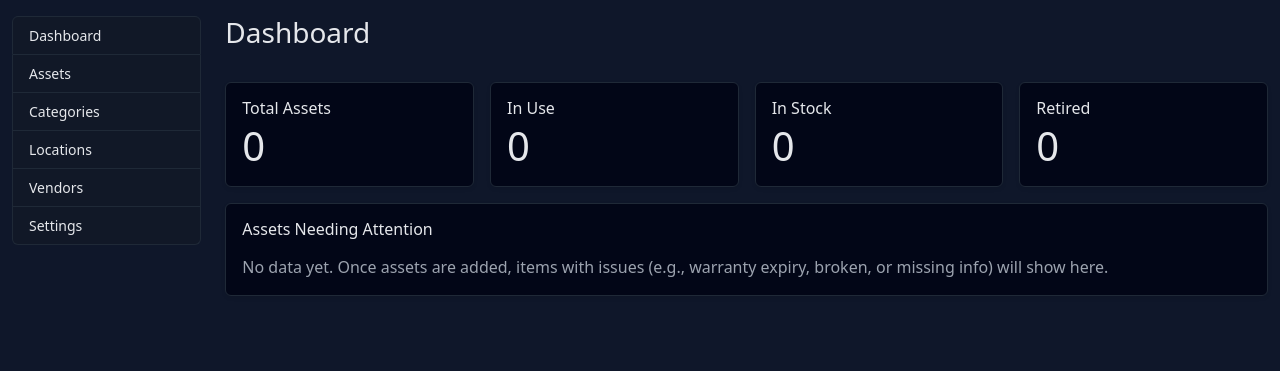
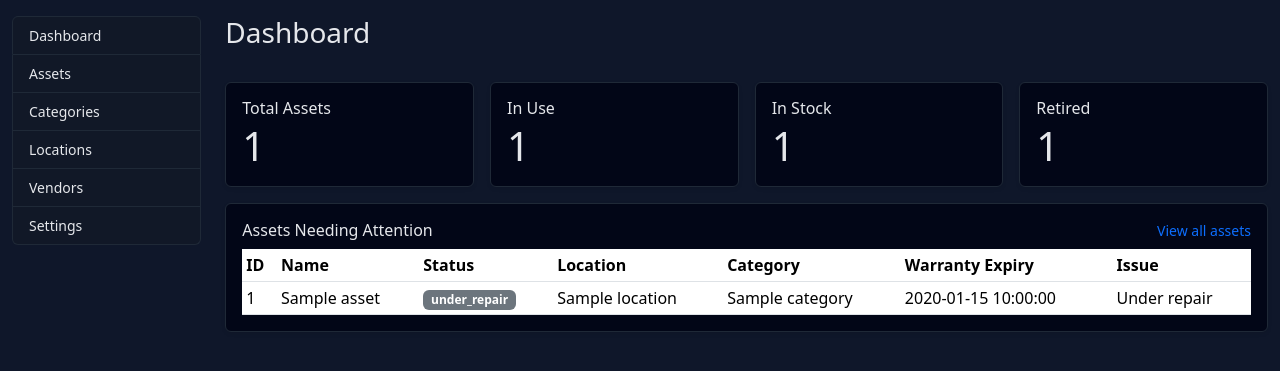
Before and after one commit to ItsCryp7iC/inventory-management-app, a Flask app: template app/templates/index.html in a window 1280 px wide. Shown: the part 57-428 px from the top of the page. Run offline with Flask 3, Linux system fonts and the light colour scheme; the template is opened without the code that fills it: most values are stand-ins (such as "Sample title", 1, 10 or a date in 2020).

Commit message:
Wire dashboard to database with stats and assets needing attention

```diff
--- a/app/__init__.py
+++ b/app/__init__.py
@@ -21,4 +21,9 @@ def create_app():
     from .assets import bp as assets_bp
     app.register_blueprint(assets_bp)
 
+    # Jinja globals (for date calculations in templates)
+    from datetime import date, timedelta
+    app.jinja_env.globals["date"] = date
+    app.jinja_env.globals["timedelta"] = timedelta
+
     return app
--- a/app/templates/index.html
+++ b/app/templates/index.html
@@ -13,7 +13,7 @@
         <div class="card shadow-sm">
             <div class="card-body">
                 <h2 class="h6 mb-1">Total Assets</h2>
-                <p class="display-6 mb-0">0</p>
+                <p class="display-6 mb-0">{{ total_assets }}</p>
             </div>
         </div>
     </div>
@@ -22,7 +22,7 @@
         <div class="card shadow-sm">
             <div class="card-body">
                 <h2 class="h6 mb-1">In Use</h2>
-                <p class="display-6 mb-0">0</p>
+                <p class="display-6 mb-0">{{ in_use_count }}</p>
             </div>
         </div>
     </div>
@@ -31,7 +31,7 @@
         <div class="card shadow-sm">
             <div class="card-body">
                 <h2 class="h6 mb-1">In Stock</h2>
-                <p class="display-6 mb-0">0</p>
+                <p class="display-6 mb-0">{{ in_stock_count }}</p>
             </div>
         </div>
     </div>
@@ -40,7 +40,7 @@
         <div class="card shadow-sm">
             <div class="card-body">
                 <h2 class="h6 mb-1">Retired</h2>
-                <p class="display-6 mb-0">0</p>
+                <p class="display-6 mb-0">{{ retired_count }}</p>
             </div>
         </div>
     </div>
@@ -49,10 +49,77 @@
     <div class="col-12 mt-3">
         <div class="card shadow-sm">
             <div class="card-body">
-                <h2 class="h6 mb-3">Assets Needing Attention</h2>
-                <p class="text-muted mb-0">
-                    No data yet. Once assets are added, items with issues (e.g., warranty expiry, broken, or missing info) will show here.
-                </p>
+                <div class="d-flex justify-content-between align-items-center mb-2">
+                    <h2 class="h6 mb-0">Assets Needing Attention</h2>
+                    <a href="{{ url_for('assets.list_assets') }}" class="small text-decoration-none">
+                        View all assets
+                    </a>
+                </div>
+
+                {% if attention_assets %}
+                    <div class="table-responsive">
+                        <table class="table table-sm align-middle mb-0">
+                            <thead>
+                                <tr>
+                                    <th>ID</th>
+                                    <th>Name</th>
+                                    <th>Status</th>
+                                    <th>Location</th>
+                                    <th>Category</th>
+                                    <th>Warranty Expiry</th>
+                                    <th>Issue</th>
+                                </tr>
+                            </thead>
+                            <tbody>
+                                {% for asset in attention_assets %}
+                                <tr>
+                                    <td>{{ asset.id }}</td>
+                                    <td>{{ asset.name }}</td>
+                                    <td>
+                                        <span class="badge bg-secondary">{{ asset.status }}</span>
+                                    </td>
+                                    <td>{{ asset.location.name if asset.location else "Missing" }}</td>
+                                    <td>{{ asset.category.name if asset.category else "Missing" }}</td>
+                                    <td>
+                                        {% if asset.warranty_expiry_date %}
+                                            {{ asset.warranty_expiry_date }}
+                                        {% else %}
+                                            -
+                                        {% endif %}
+                                    </td>
+                                    <td>
+                                        {% set issues = [] %}
+                                        {% if asset.status == "under_repair" %}
+                                            {% set _ = issues.append("Under repair") %}
+                                        {% endif %}
+                                        {% if asset.warranty_expiry_date and asset.warranty_expiry_date < date.today() %}
+                                            {% set _ = issues.append("Warranty expired") %}
+                                        {% elif asset.warranty_expiry_date and asset.warranty_expiry_date >= date.today() and asset.warranty_expiry_date <= date.today() + timedelta(days=30) %}
+                                            {% set _ = issues.append("Warranty expiring soon") %}
+                                        {% endif %}
+                                        {% if not asset.location %}
+                                            {% set _ = issues.append("No location set") %}
+                                        {% endif %}
+                                        {% if not asset.category %}
+                                            {% set _ = issues.append("No category set") %}
+                                        {% endif %}
+
+                                        {% if issues %}
+                                            {{ issues|join(", ") }}
+                                        {% else %}
+                                            -
+                                        {% endif %}
+                                    </td>
+                                </tr>
+                                {% endfor %}
+                            </tbody>
+                        </table>
+                    </div>
+                {% else %}
+                    <p class="text-muted mb-0">
+                        No assets currently require attention based on warranty, status, or missing data.
+                    </p>
+                {% endif %}
             </div>
         </div>
     </div>
```
Also changed, not shown: app/main/routes.py (+40 -1 lines).
